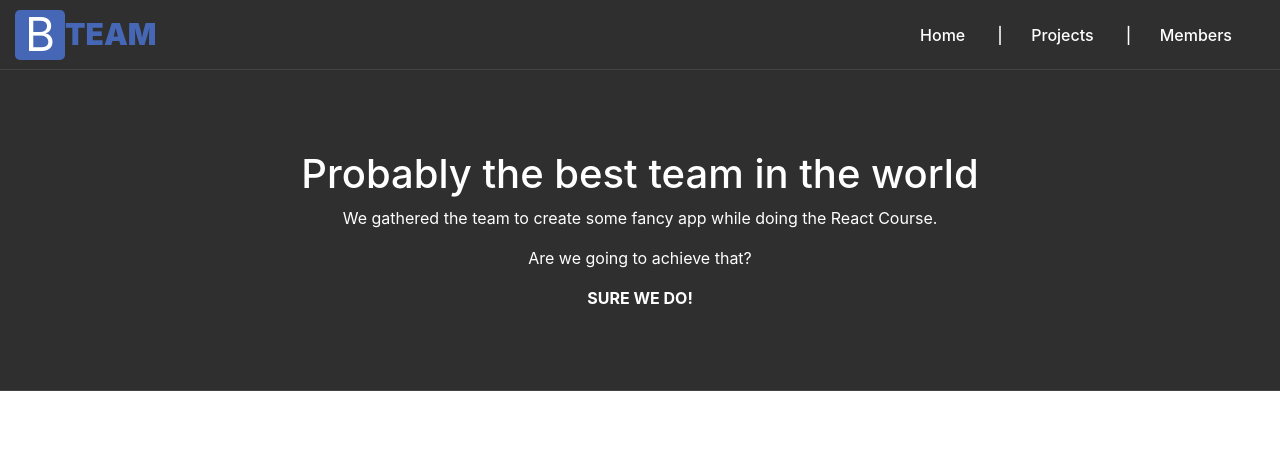
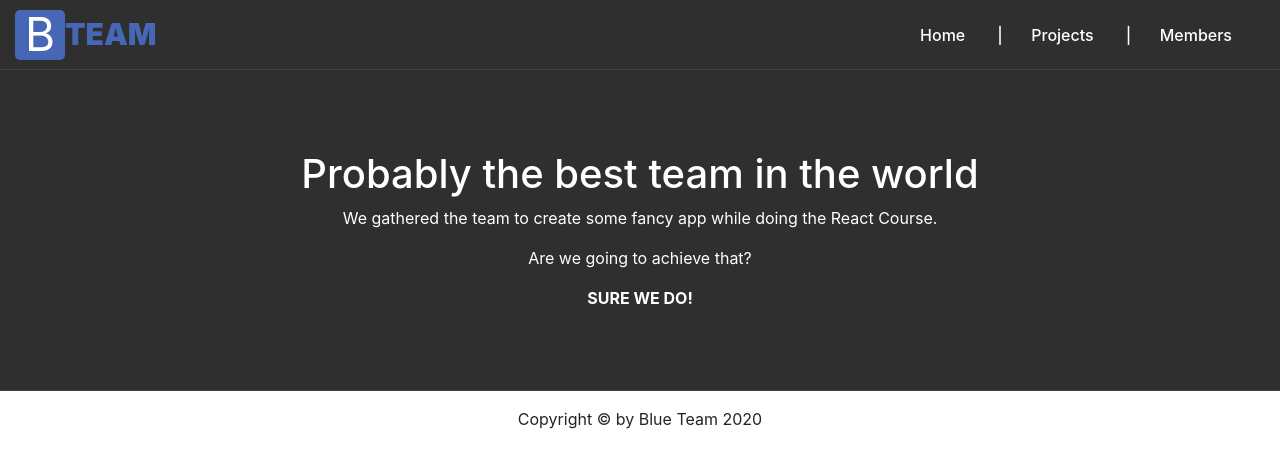
Before and after one commit to szkola-reacta/team-blue-www, a React (Create React App) app: page / in a window 1280 px wide. Shown: the top 468 px of the page. Built offline with nearby package versions, Linux system fonts and the light colour scheme.

Commit message:
feat(footer): add footer

```diff
--- a/src/components/footer/Footer.css
+++ /dev/null
@@ -1,9 +0,0 @@
-.footer {
-   margin-left: auto;
-   margin-right: auto;
-   min-height: 100px;
-   text-align: center;
-   display: flex;
-   align-items: center;
-   justify-content: center;
-}
--- a/src/components/footer/Footer.js
+++ b/src/components/footer/Footer.js
@@ -1,11 +1,18 @@
 import React from 'react';
 import Container from 'react-bootstrap/Container';
+import Row from 'react-bootstrap/Row';
+import Col from 'react-bootstrap/Col';
 
-import './Footer.css';
+import './Footer.scss';
 
 function Footer() {
   return (
-    <Container>
+    <Container className="footer" fluid>
+      <Row>
+        <Col>
+          Copyright &copy; by Blue Team 2020
+        </Col>
+      </Row>
     </Container>
   );
 }
--- /dev/null
+++ b/src/components/footer/Footer.scss
@@ -0,0 +1,4 @@
+.footer {
+   text-align: center;
+   padding: 16px;
+}
```
